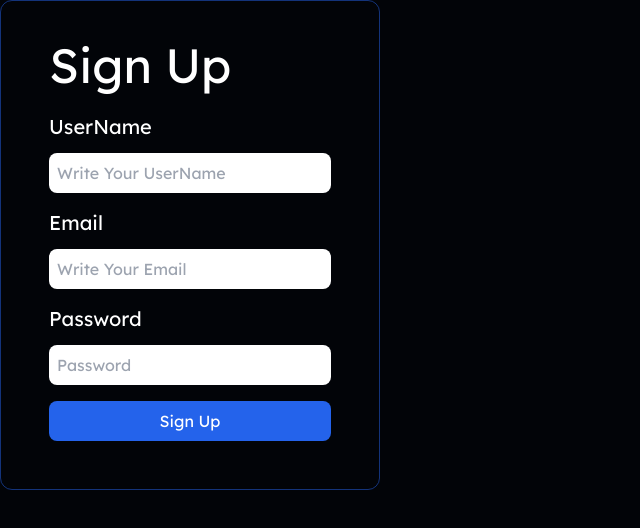
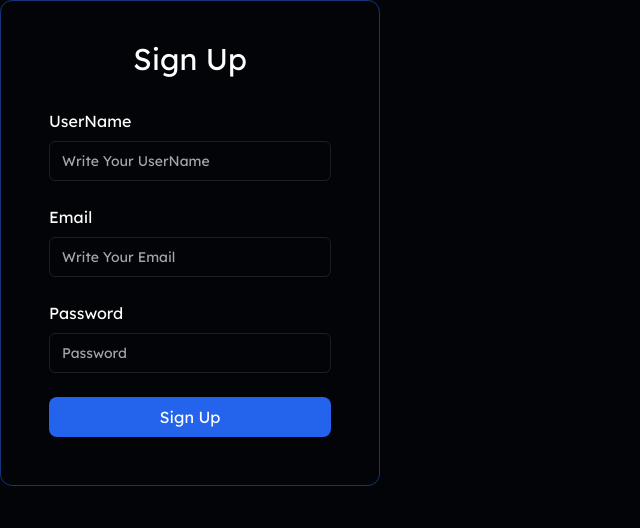
Before and after one commit to KireetS/webdevproject, a Next.js app: page /signup/signup-form in a window 1280 px wide. Shown: the top 528 px of the page, without its empty margins (0-640 px from the left). Built offline with nearby package versions, Linux system fonts and the light colour scheme.

Commit message:
modify: frontend changes and form styling

```diff
--- a/src/components/ui/SignUp.tsx
+++ b/src/components/ui/SignUp.tsx
@@ -1,103 +1,117 @@
 import React from "react";
-import { FieldValue, FieldValues, SubmitHandler, useForm } from "react-hook-form";
+import {
+    FieldValue,
+    FieldValues,
+    SubmitHandler,
+    useForm,
+} from "react-hook-form";
 import Button from "./button";
-export type signUpFormType ={
-    name : string,
-   email:string,
-   password:string
-   }
+export type signUpFormType = {
+    name: string;
+    email: string;
+    password: string;
+};
 
-const SignUp =()=>{
+const SignUp = () => {
     const {
         register,
         handleSubmit,
         reset,
-    formState:{errors,isSubmitSuccessful}
-}=useForm();
+        formState: { errors, isSubmitSuccessful, touchedFields },
+    } = useForm();
 
-
-const signupform : SubmitHandler<FieldValues> = async(data,event) => {
+    const signupform: SubmitHandler<FieldValues> = async (data, event) => {
         console.log("Logging data", data);
         console.log(event);
-    if(isSubmitSuccessful){
+        if (isSubmitSuccessful) {
             reset({
-            UserName:'',
-            email:"",
-            Password:"",
-        })
+                UserName: "",
+                email: "",
+                Password: "",
+            });
         }
-    try{
-        console.log(data)
-    }
-    catch(error){
-
-    }
-}
-return(
+        try {
+            console.log(data);
+        } catch (error) {}
+    };
+    return (
         <div>
             <form onSubmit={handleSubmit(signupform)}>
-            <div className="flex flex-col mx-auto gap-4">
+                <div className="flex flex-col mx-auto gap-6">
                     {/* UserName */}
-                <div className="flex flex-col gap-3 w-full ">
-                    <label htmlFor='UserName' className="text-bold text-xl text-white">UserName</label>
+                    <div className="flex flex-col gap-2 w-full ">
+                        <label
+                            htmlFor="UserName"
+                            className="text-semibold text-base"
+                        >
+                            UserName
+                        </label>
                         <input
                             type="text"
                             placeholder="Write Your UserName"
-                        className="text-black rounded-lg p-2"
-                        {...register("UserName", {required: true})}
+                            className="flex h-10 w-full rounded-md border border-input bg-transparent px-3 py-1 text-sm shadow-sm transition-colors placeholder:text-muted-foreground focus-visible:outline-none focus-visible:ring-1 focus-visible:ring-ring"
+                            {...register("UserName", { required: true })}
                         />
                         {errors.UserName && (
-                        <span>
-                            enter your correct UserName
+                            <span className="text-destructive text-xs">
+                                Enter a valid username.
                             </span>
                         )}
                     </div>
                     {/* email */}
-                <div className="flex flex-col gap-3 w-full">
-                    <label htmlFor='email' className="text-bold text-xl text-white">Email</label>
+                    <div className="flex flex-col gap-2 w-full">
+                        <label
+                            htmlFor="email"
+                            className="text-semibold text-base"
+                        >
+                            Email
+                        </label>
                         <input
                             type="email"
                             placeholder="Write Your Email"
-                        className="text-black rounded-lg p-2"
+                            className="flex h-10 w-full rounded-md border border-input bg-transparent px-3 py-1 text-sm shadow-sm transition-colors placeholder:text-muted-foreground focus-visible:outline-none focus-visible:ring-1 focus-visible:ring-ring disabled:cursor-not-allowed disabled:opacity-50"
                             {...register("email", {
                                 required: true,
                                 pattern: {
                                     value: /^[a-zA-Z0-9._-]+@[a-zA-Z0-9.-]+\.[a-zA-Z]{2,4}$/,
                                     message: "Email address is not valid.",
-                            }
+                                },
                             })}
                         />
                         {errors.email && (
-                        <span>
-                            enter your correct email
+                            <span className="text-destructive text-xs">
+                                Enter a valid email.
                             </span>
                         )}
                     </div>
                     {/* Password */}
-                <div className="flex flex-col gap-3 w-full">
-                    <label htmlFor='Password' className="text-bold text-xl text-white" >Password</label>
+                    <div className="flex flex-col gap-2 w-full">
+                        <label
+                            htmlFor="Password"
+                            className="text-semibold text-base"
+                        >
+                            Password
+                        </label>
                         <input
                             type="Password"
-
                             placeholder="Password"
-                        className="text-black rounded-lg p-2"
-                        {...register("Password", {required: true})}
+                            className="flex h-10 w-full rounded-md border border-input bg-transparent px-3 py-1 text-sm shadow-sm transition-colors placeholder:text-muted-foreground focus-visible:outline-none focus-visible:ring-1 focus-visible:ring-ring disabled:cursor-not-allowed disabled:opacity-50"
+                            {...register("Password", { required: true })}
                         />
                         {errors.Password && (
-                        <span>
-                            enter your correct Password
+                            <span className="text-destructive text-xs">
+                                Enter a valid password.
                             </span>
                         )}
                     </div>
                     {/* Button */}
-                <Button className="flex justify-center"  type = "submit" >
+                    <Button className="flex justify-center" type="submit">
                         Sign Up
                     </Button>
                 </div>
-
             </form>
         </div>
-)
-}
+    );
+};
 
-export default SignUp
+export default SignUp;
--- a/src/pages/signup/signin-form.tsx
+++ b/src/pages/signup/signin-form.tsx
@@ -2,12 +2,12 @@ import React from "react";
 import SignIn from "@/components/ui/SignIn";
 
 
-const SignInPage = ()=>{
+const SignInForm = ()=>{
   return(
     <div  className="flex-col space-y-6 w-full max-w-[380px] border-primary/50 hover:border-primary border hover:shadow-2xl hover:shadow-primary/20 rounded-xl lg:p-12 lg:pt-10 p-6 pt-5 transition-all duration-300 ease-in-out">
-      <h1 className="text-bold text-5xl">Sign In </h1>
+      <h1 className="text-bold text-3xl text-center mb-8">Sign In</h1>
       <SignIn></SignIn>
     </div>
   )
 }
-export default SignInPage
+export default SignInForm
--- a/src/pages/signup/signup-form.tsx
+++ b/src/pages/signup/signup-form.tsx
@@ -1,12 +1,12 @@
 import React from "react";
 import SignUp from "@/components/ui/SignUp";
 
-const SignUpPage = ()=>{
+const SignUpForm = ()=>{
   return(
     <div className="space-y-6 w-full max-w-[380px] border-primary/50 hover:border-primary border hover:shadow-2xl hover:shadow-primary/20 rounded-xl lg:p-12 lg:pt-10 p-6 pt-5 transition-all duration-300 ease-in-out" >
-      <h2 className="text-bold text-5xl">Sign Up</h2>
+      <h1 className="text-bold text-3xl text-center mb-8">Sign Up</h1>
       <SignUp></SignUp>
     </div>
   )
 }
-export default SignUpPage
+export default SignUpForm
--- a/src/pages/signup/signup-page.tsx
+++ b/src/pages/signup/signup-page.tsx
@@ -1,10 +1,10 @@
 "use client";
 import Image from "next/image";
-import SignUpPage from "./signup-form";
+import SignUpForm from "./signup-form";
 import React, { useState } from "react";
 import Button from "@/components/ui/button";
-import SignInPage from "./signin-form";
 import { cn } from "@/lib/utils";
+import SignInForm from "./signin-form";
 
 
 const SignupPage = () => {
@@ -13,9 +13,9 @@ const SignupPage = () => {
         <div className={cn(`min-w-screen flex min-h-screen`, toggle ? "flex-row" : "flex-row-reverse")}>
             <div className="xl:py-0 py-24 xl:px-16 px-4 xl:basis-1/2 basis-full flex justify-center items-center flex-col">
                 {!toggle ? (
-                    <SignUpPage />
+                    <SignUpForm />
                 ) : (
-                    <SignInPage />
+                    <SignInForm />
                 )}
             </div>
             <div className="basis-1/2 relative min-h-screen h-full xl:flex hidden">
```
Also changed, not shown: src/components/ui/SignIn.tsx (+41 -42 lines). Lines whose indentation alone changed are shown as unchanged.
